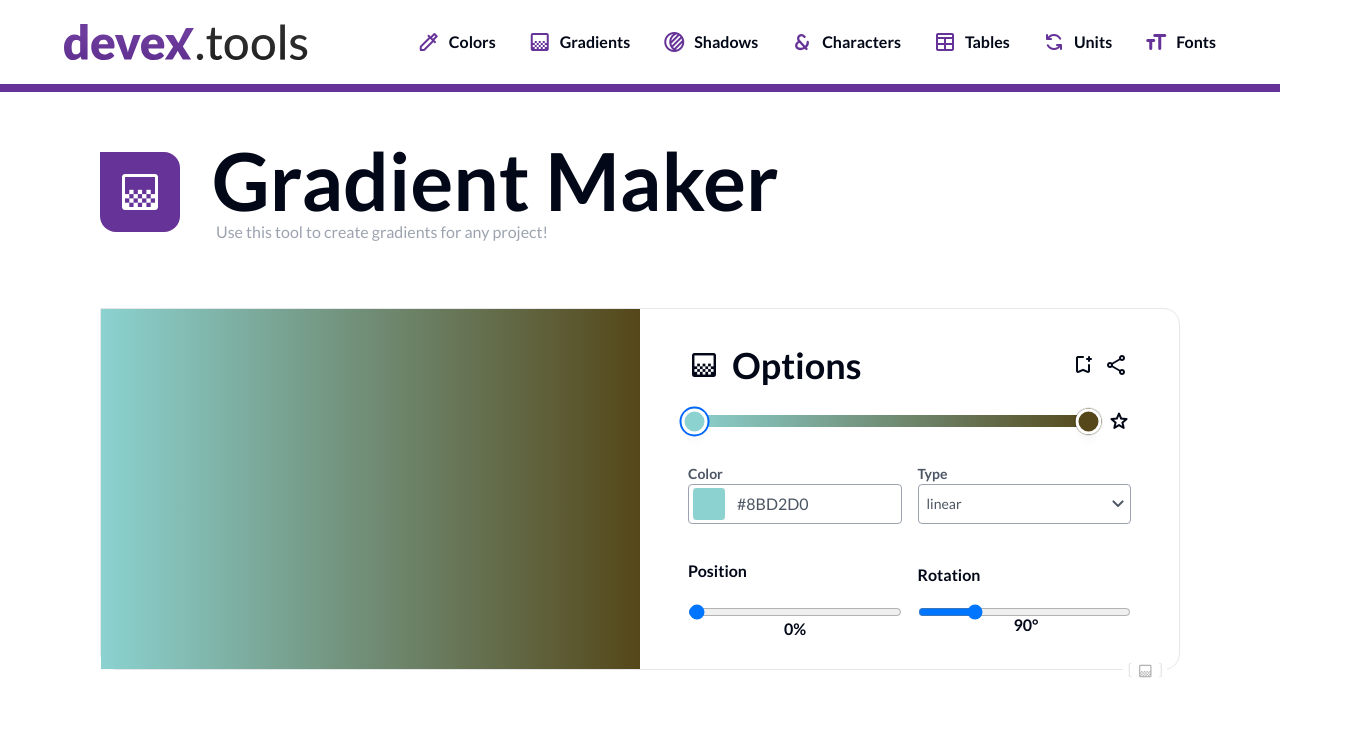
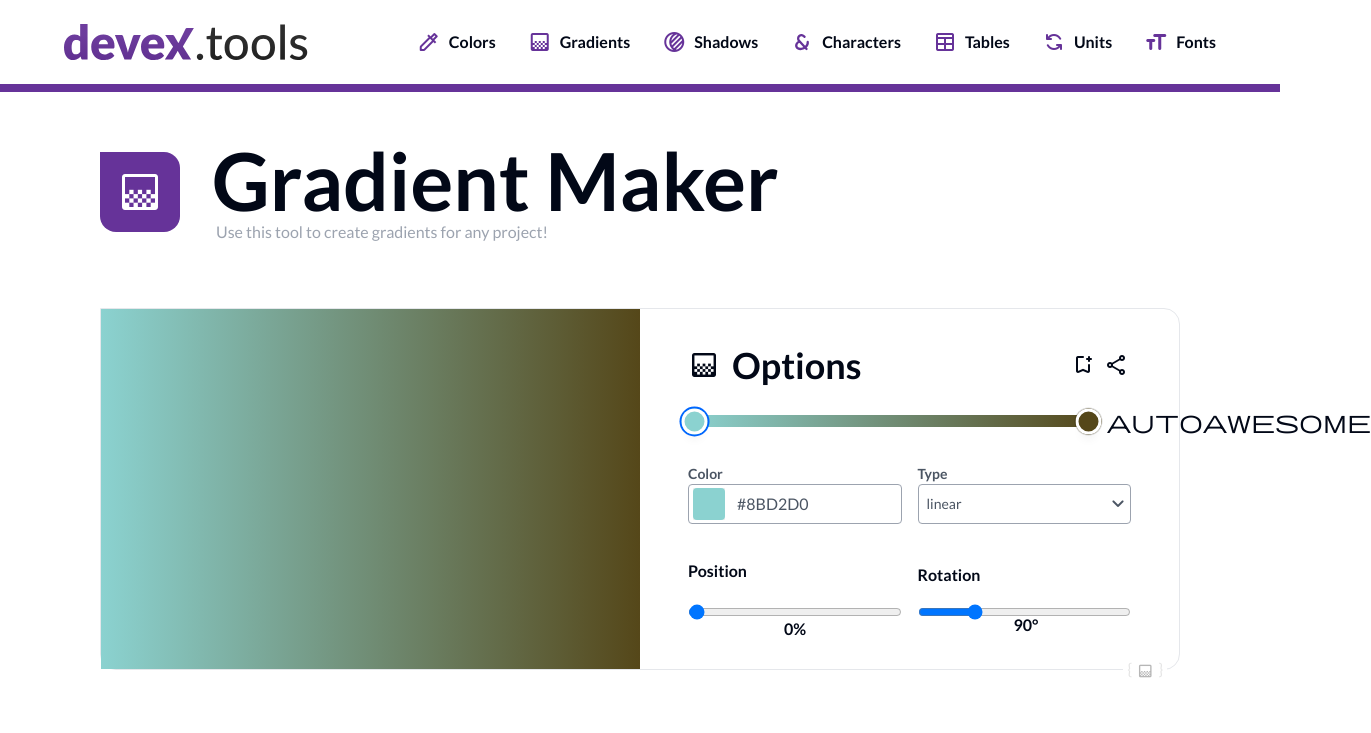
Before and after one commit to chingu-voyages/devex.tools, a React (Vite) app in the folder fetools-app/: page /gradients in a window 1280 px wide. Shown: the top 733 px of the page, 1371 px wide, since content can reach past the window. Built offline with nearby package versions, Linux system fonts and the light colour scheme.

Commit message:
Replace icon for random generation

```diff
--- a/fetools-app/src/components/ColorGradient/ColorGradientSlider.jsx
+++ b/fetools-app/src/components/ColorGradient/ColorGradientSlider.jsx
@@ -32,7 +32,7 @@ export default function ColorGradientSlider({
             className="wrap gradientSlider flex flex-col relative w-full rounded-md h-3 justify-center">
                 {createHandles()}
             </div>
-            <Icon name="star" className="ml-3 cursor-pointer" onClick={onClickRandom}></Icon>
+            <Icon name="AutoAwesome" iconType="svg" className="ml-3 cursor-pointer" onClick={onClickRandom}></Icon>
         </div>
     </>
     )
```
